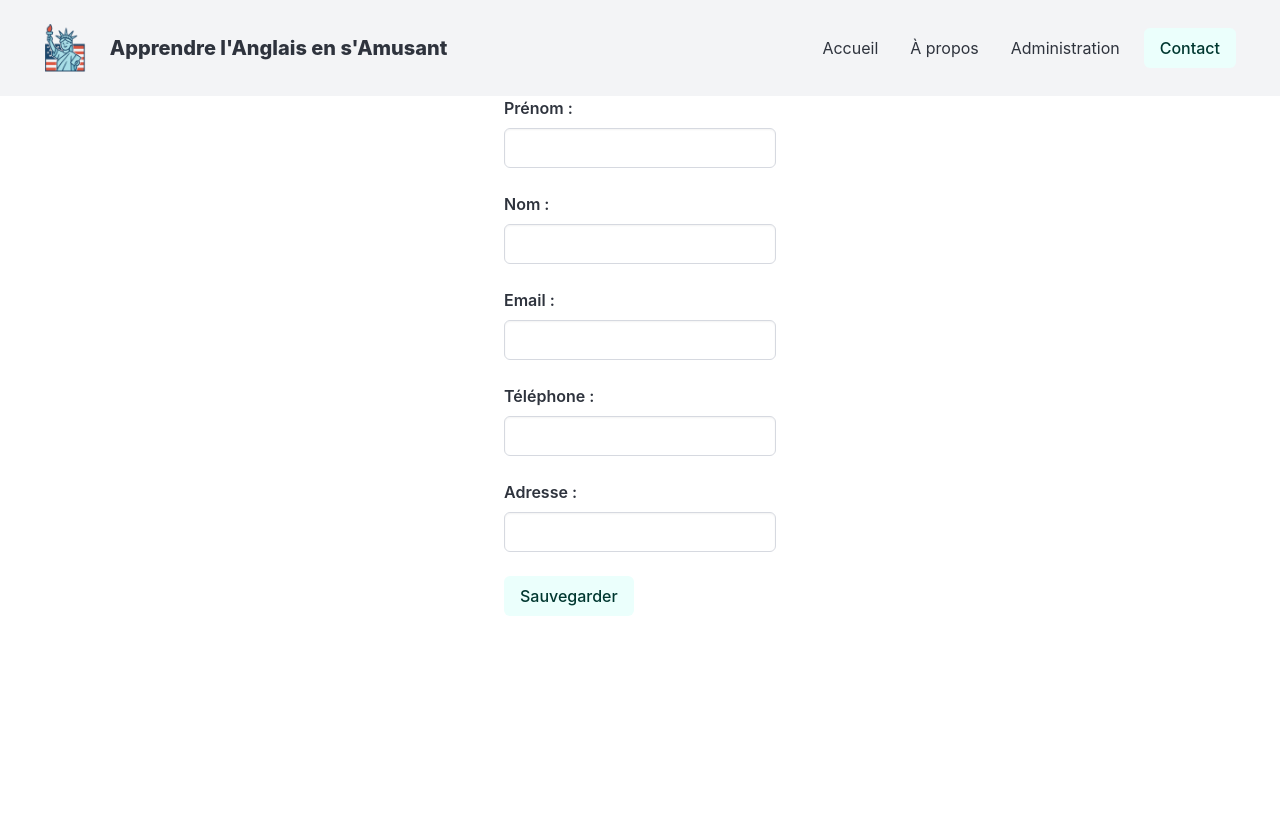
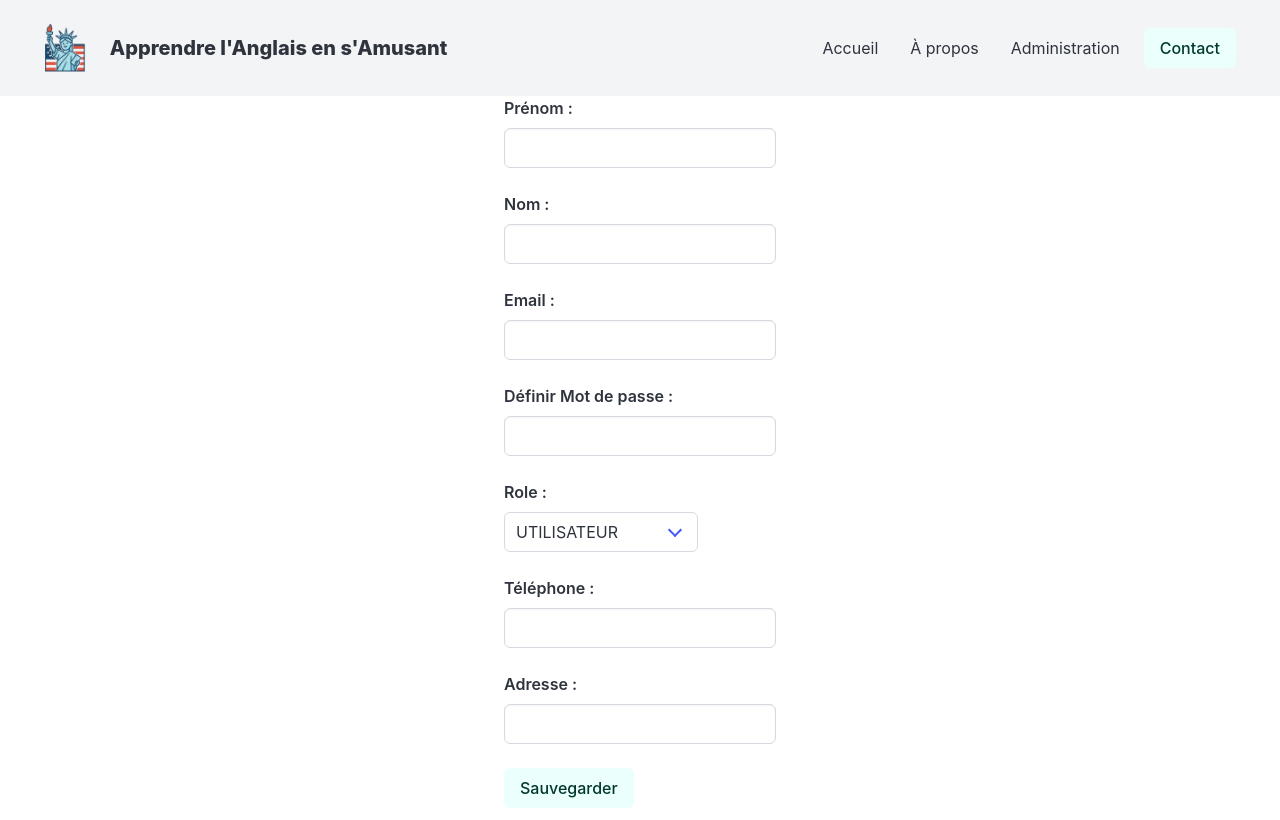
Before and after one commit to TheEternalLearner/Apprendre-en-s-amusant, an Angular app in the folder frontend/: page /admin/utilisateurs/nouveau in a window 1280 px wide. Built offline with nearby package versions, Linux system fonts and the light colour scheme.

Commit message:
Added fields to frontend user.model

```diff
--- a/frontend/src/app/admin/user-form/user-form.component.html
+++ b/frontend/src/app/admin/user-form/user-form.component.html
@@ -13,7 +13,21 @@
                 <label class="label">Email :</label>
                 <input type="text" [(ngModel)]="user.email" name="email" class="input" required>
             </div>
-
+            <div class="column">
+                <label class="label">Définir Mot de passe :</label>
+                <input type="text" [(ngModel)]="user.password" name="password" class="input" required>
+            </div>
+            <div class="column">
+                <label class="label">Role :</label>
+                <div class="control">
+                    <div class="select">
+                        <select class="select" [(ngModel)]="user.role" name="role">
+                            <option class="option" value="USER">UTILISATEUR</option>
+                            <option class="option" value="ADMIN">ADMINISTRATEUR</option>
+                        </select>
+                    </div>
+                </div>
+            </div>
             <div class="column">
                 <label class="label">Téléphone :</label>
                 <input type="text" [(ngModel)]="user.telephone" name="telephone" class="input">
--- a/frontend/src/app/admin/user-form/user-form.component.ts
+++ b/frontend/src/app/admin/user-form/user-form.component.ts
@@ -19,7 +19,7 @@ export class UserFormComponent implements OnInit {
   user !: User;
 
   ngOnInit(): void {
-      this.user = new User(0, "", "", "");
+      this.user = new User(0, "", "", "", "", 'USER');
   }
 
   onSubmit(form:NgForm) {
--- a/frontend/src/app/models/user.model.ts
+++ b/frontend/src/app/models/user.model.ts
@@ -4,6 +4,9 @@ export class User {
         public firstName: string,
         public lastName: string,
         public email: string,
+        public password: string,
+        public role: string,
         public telephone?: string,
         public address ?: string) {};
+
 }
```
